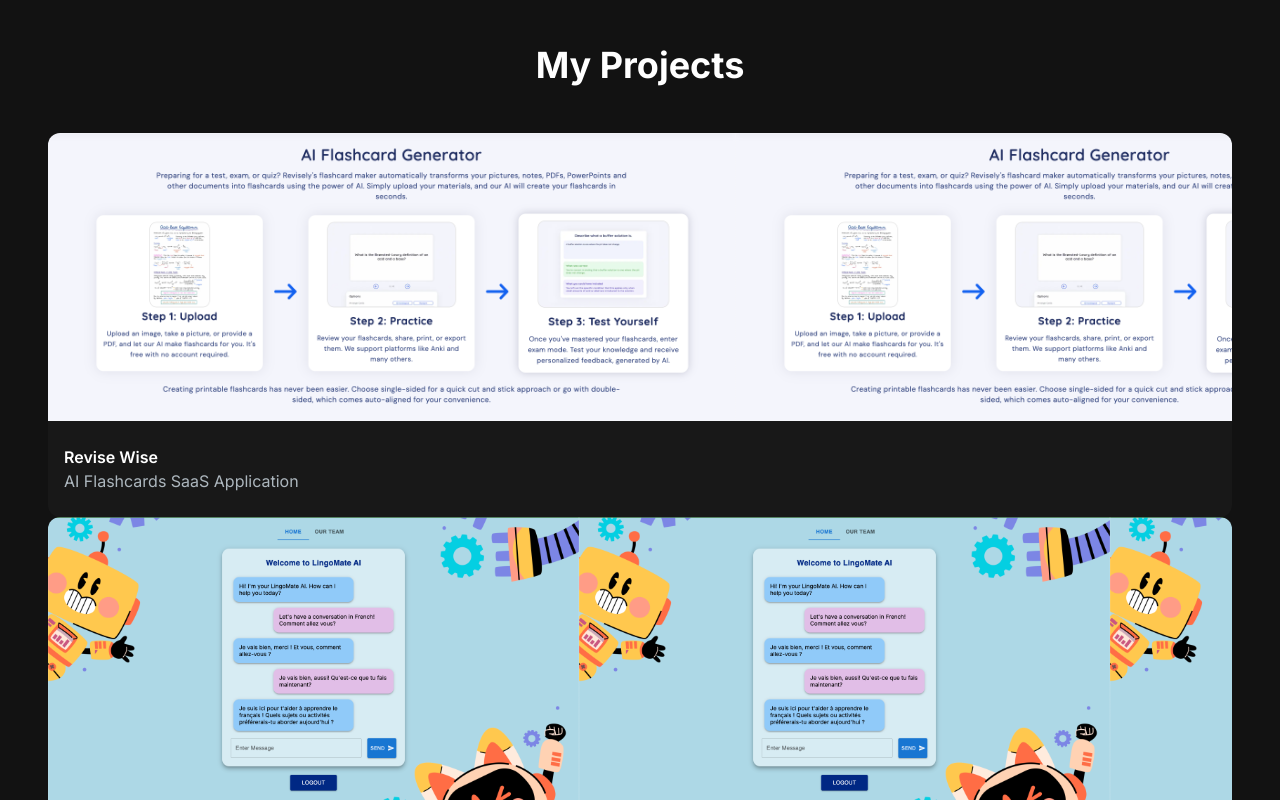
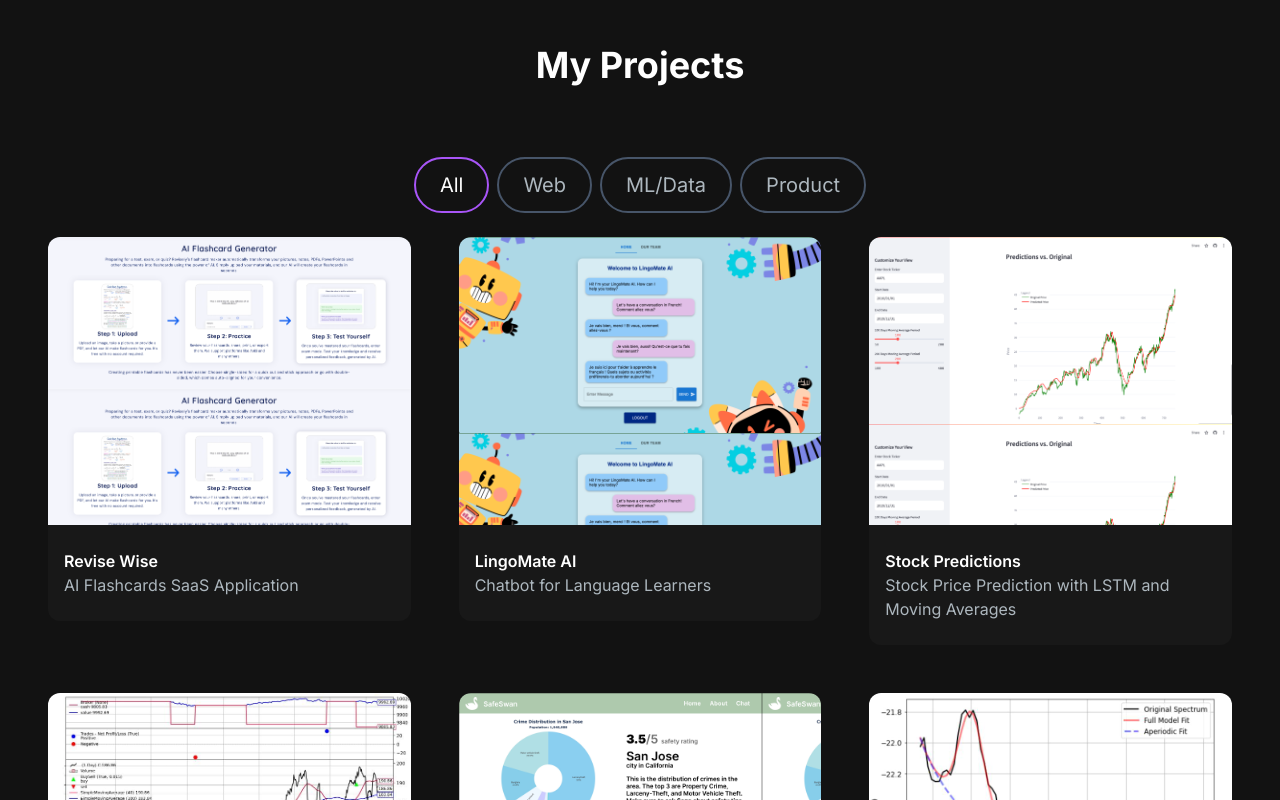
Before and after one commit to harsita-keerthi/portfolio-website-v2, a Next.js app: page / in a window 1280 px wide. Shown: the part 1040-1840 px from the top of the page. Built offline with nearby package versions, Linux system fonts and the light colour scheme.

Commit message:
project section, added styling and tags to switch between project categories

```diff
--- /dev/null
+++ b/src/components/ProjectTag.jsx
@@ -0,0 +1,17 @@
+import React from 'react'
+
+const ProjectTag = ({name, onClick, isSelected}) => {
+    const buttonStyles = isSelected
+    ? "text-white border-purple-500"
+    : "text-[#ADB7BE] border-slate-600 hover:border-white"
+    return (
+        <button
+            className={`${buttonStyles} rounded-full border-2 px-6 py-3 text-xl cursor-pointer`}
+            onClick={() => onClick(name)}
+        >
+            {name}
+        </button>
+    )
+}
+
+export default ProjectTag
--- a/src/components/ProjectsSection.jsx
+++ b/src/components/ProjectsSection.jsx
@@ -1,6 +1,7 @@
 "use client"
-import React from 'react'
+import React, {useState} from 'react'
 import ProjectCard from "./ProjectCard"
+import ProjectTag from "./ProjectTag"
 
 const projectsData = [
     {
@@ -9,6 +10,8 @@
       description: "AI Flashcards SaaS Application",
       image: "/images/projects/flashcards-ai.png",
       tag: ["All", "Web"],
+      gitUrl: "/",
+      previewUrl: "/",
     },
     {
       id: 2,
@@ -16,6 +19,8 @@
       description: "Chatbot for Language Learners",
       image: "/images/projects/lingomate.png",
       tag: ["All", "Web"],
+      gitUrl: "/",
+      previewUrl: "/",
     },
     {
       id: 3,
@@ -23,6 +28,8 @@
       description: "Stock Price Prediction with LSTM and Moving Averages",
       image: "/images/projects/stock.png",
       tag: ["All", "Web", "ML/Data"],
+      gitUrl: "/",
+      previewUrl: "/",
     },
     {
       id: 4,
@@ -30,6 +37,8 @@
       description: "Algorithmic Trading Bot for Equity Markets",
       image: "/images/projects/trading-bot.jpeg",
       tag: ["All", "ML/Data"],
+      gitUrl: "/",
+      previewUrl: "/",
     },
     {
       id: 5,
@@ -37,6 +46,8 @@
       description: "Travel Safety Platform with AI Integration",
       image: "/images/projects/project-safe-swan.png",
       tag: ["All", "Web"],
+      gitUrl: "/",
+      previewUrl: "/",
     },
     {
       id: 6,
@@ -44,20 +55,73 @@
       description: "Electroencephalogram (EEG) Data Analysis using OpenBCI",
       image: "/images/projects/eeg.jpeg",
       tag: ["All", "ML/Data"],
+      gitUrl: "/",
+      previewUrl: "/",
+    },
+    {
+        id:7,
+        title: "Task Ease Product Design",
+        description: "Task Management System for Individuals and Enterprises",
+        image: "/images/projects/taskease.png",
+        tag: ["All", "Product"],
+        gitUrl: "/",
+        previewUrl: "/",
     },
 ];
 
 const ProjectsSection = () => {
+    const [tag, setTag] = useState("All");
+
+    const handleTagChange = (newTag) => {
+        setTag(newTag);
+    }
+
+    const filteredProjects = projectsData.filter((project) =>
+        project.tag.includes(tag)
+    );
+
     return (
         <>
           <h2 className="text-center text-4xl font-bold text-white mt-4 mb-8 md:mb-12">My Projects</h2>
-          <div>
-            {projectsData.map((project) => (
+          <div className="text-white flex flex-direction-row justify-center items-center gap-2 py-6">
+            <ProjectTag
+                onClick={handleTagChange}
+                name="All"
+                isSelected={tag === "All"}
+            />
+            <ProjectTag
+                onClick={handleTagChange}
+                name="Web"
+                isSelected={tag === "Web"}
+            />
+            <ProjectTag
+                onClick={handleTagChange}
+                name="ML/Data"
+                isSelected={tag === "ML/Data"}
+            />
+            <ProjectTag
+                onClick={handleTagChange}
+                name="Product"
+                isSelected={tag === "Product"}
+            />
+            {/* <button className="rounded-full border-2 border-purple-500 px-6 py-3 text-xl cursor-pointer">
+                All</button>
+            <button className="rounded-full border-2 border-slate-600 hover:border-white px-6 py-3 text-xl cursor-pointer">
+                Web</button>
+            <button className="rounded-full border-2 border-slate-600 hover:border-white px-6 py-3 text-xl cursor-pointer">
+                ML/Data</button>
+            <button className="rounded-full border-2 border-slate-600 hover:border-white px-6 py-3 text-xl cursor-pointer">
+                Product</button> */}
+          </div>
+          <div className="grid md:grid-cols-3 gap-8 md:gap-12">
+            {filteredProjects.map((project) => (
               <ProjectCard
                 key={project.id}
                 title={project.title}
                 description={project.description}
                 imgUrl={project.image}
+                gitUrl={project.gitUrl}
+                previewUrl={project.previewUrl}
               />
             ))}
           </div>
```
